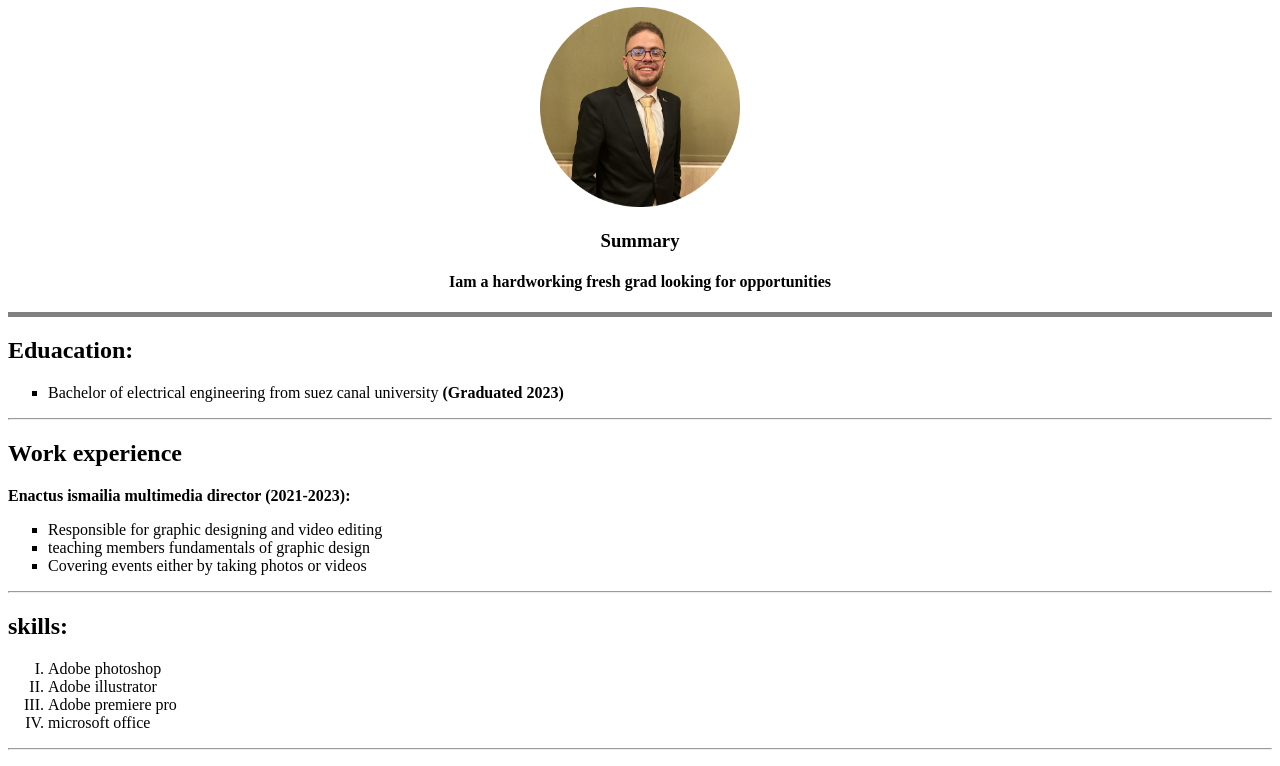
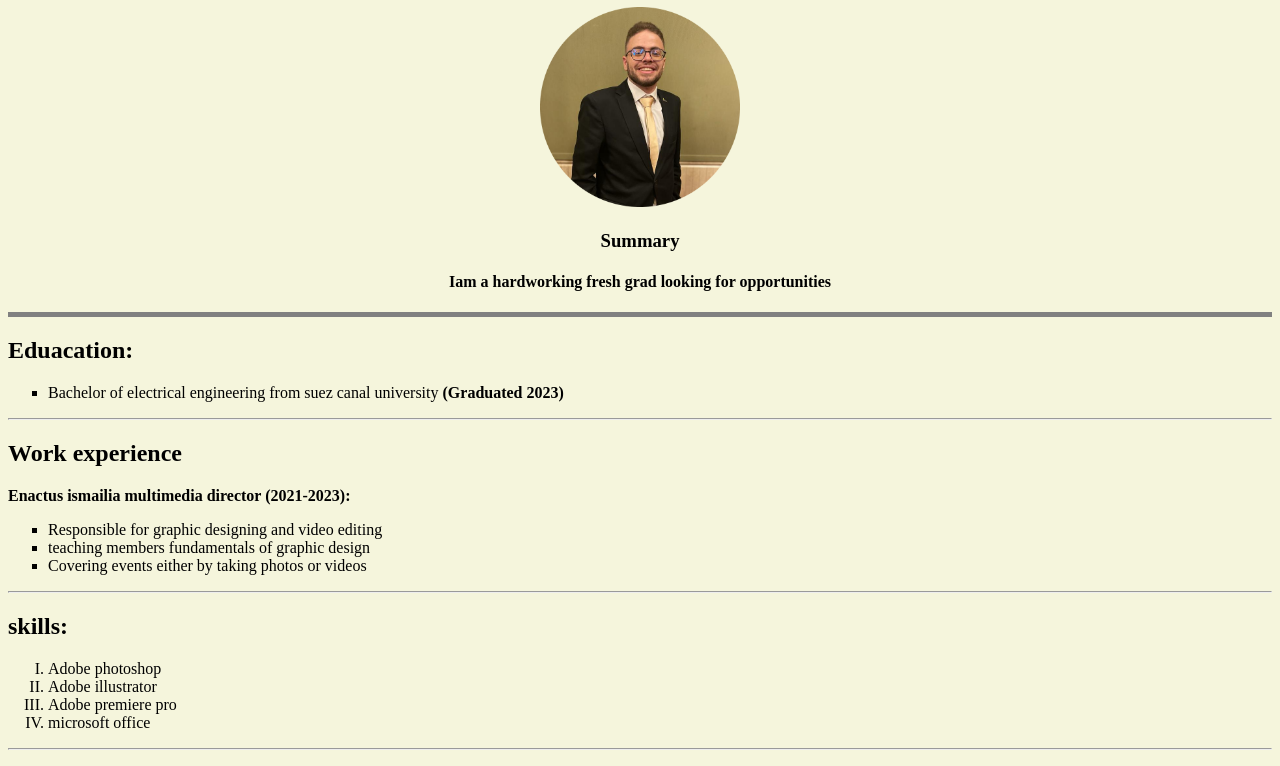
Before and after one commit to moaymanz/html-resume, a plain HTML site: page index.html in a window 1280 px wide. Shown: the part 73-839 px from the top of the page. Drawn offline with Linux system fonts and the light colour scheme.

Commit message:
Update index.html

```diff
--- a/index.html
+++ b/index.html
@@ -1,5 +1,5 @@
 <!DOCTYPE html>
-<html lang="en">
+<html lang="en" style="background-color: beige;">
 <head>
     <meta charset="UTF-8">
 
```
